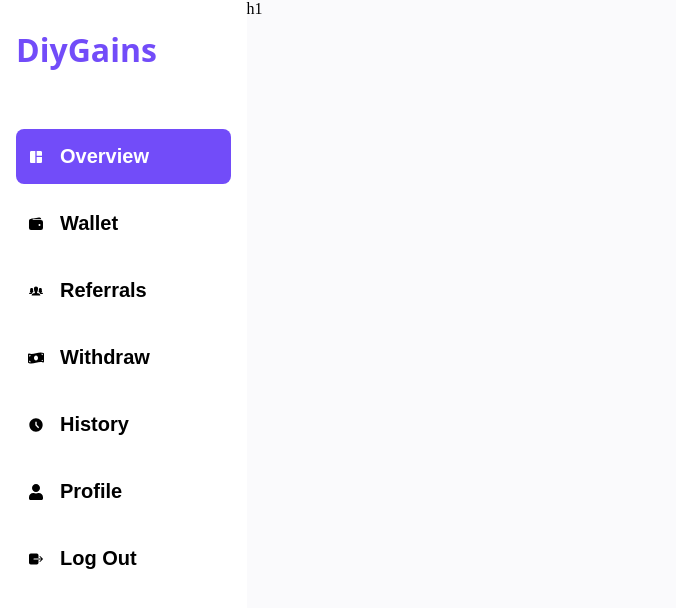
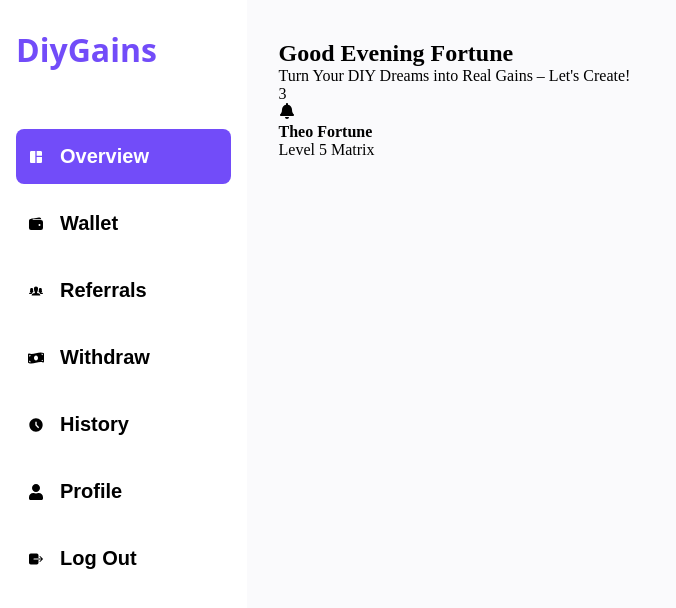
Before and after one commit to theo-fortune/diygains, a React (Create React App) app: page /dashboard in a window 1280 px wide. Shown: the top 608 px of the page, without its empty margins (0-676 px from the left). Built offline with nearby package versions, Linux system fonts and the light colour scheme.

Commit message:
ilovevictory

```diff
--- a/src/pages/Dashboard/User/Pages/Overview/Overview.jsx
+++ b/src/pages/Dashboard/User/Pages/Overview/Overview.jsx
@@ -1,9 +1,32 @@
 import React from "react";
-
+import "./overview.css";
+import { FaBell } from "react-icons/fa";
 const Overview = () => {
+  const firstName = "Fortune";
+  const lastName = "Theo";
+  const fullName = lastName + " " + firstName;
+  const notification = 3;
   return (
     <div className="overview">
-      <div className="overview-nav">h1</div>
+      <div className="overview-nav">
+        <div className="overview-nav__left">
+          <h2>Good Evening {firstName}</h2>
+          <p>Turn Your DIY Dreams into Real Gains – Let's Create!</p>
+        </div>
+        <div className="overview-nav__right">
+          <div className="overview-nav__right-notification">
+            <p>{notification}</p>
+            <FaBell />
+          </div>
+          <div className="overview-nav__right-profile">
+            <div className="overview-nav__right-profile_image"></div>
+            <div className="overview-nav__right-profile_name">
+              <h4>{fullName}</h4>
+              <p>Level 5 Matrix</p>
+            </div>
+          </div>
+        </div>
+      </div>
     </div>
   );
 };
--- a/src/pages/Dashboard/User/Pages/Overview/overview.css
+++ b/src/pages/Dashboard/User/Pages/Overview/overview.css
@@ -0,0 +1,3 @@
+.overview {
+  padding: 40px 32px;
+}
--- /dev/null
+++ b/src/pages/Dashboard/assets/index.js
@@ -0,0 +1 @@
+export { default as Profile } from './profile.jpg';
```
Also changed, not shown: src/pages/Dashboard/assets/profile.jpg (added).
